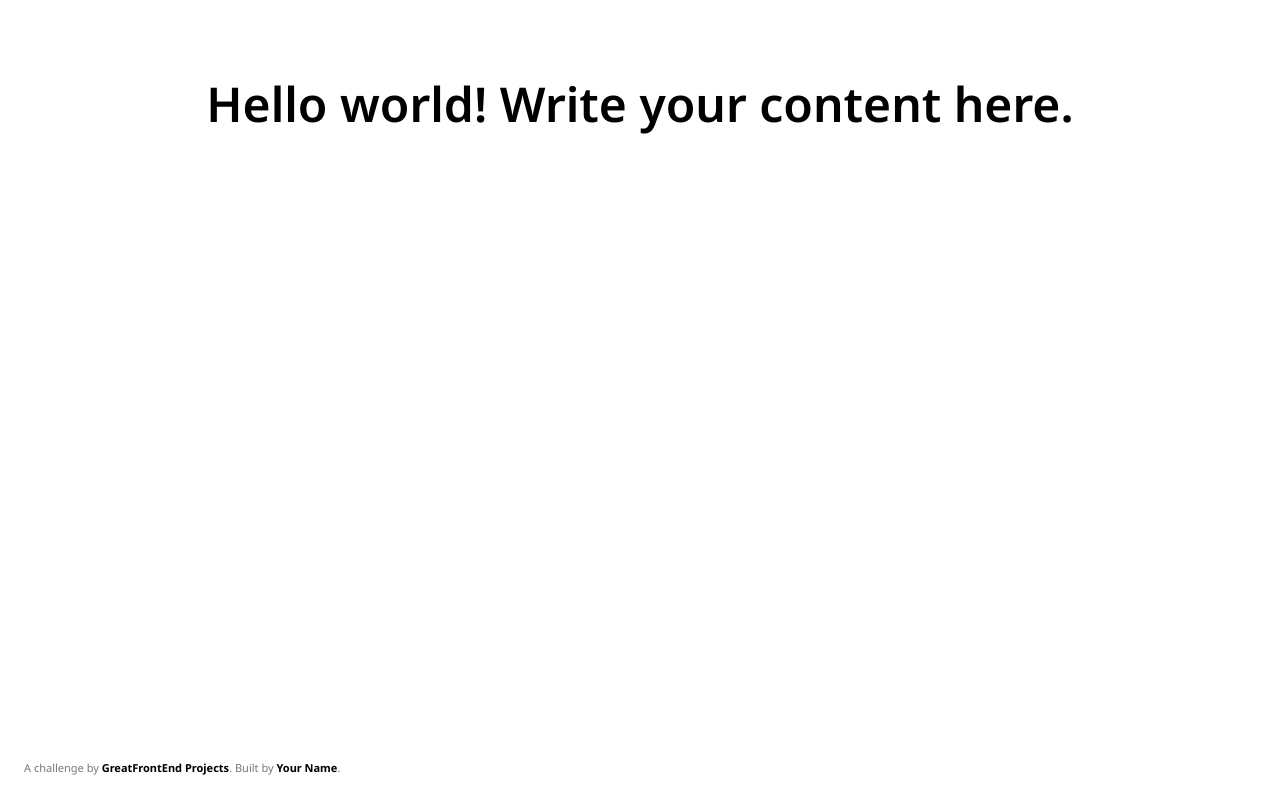
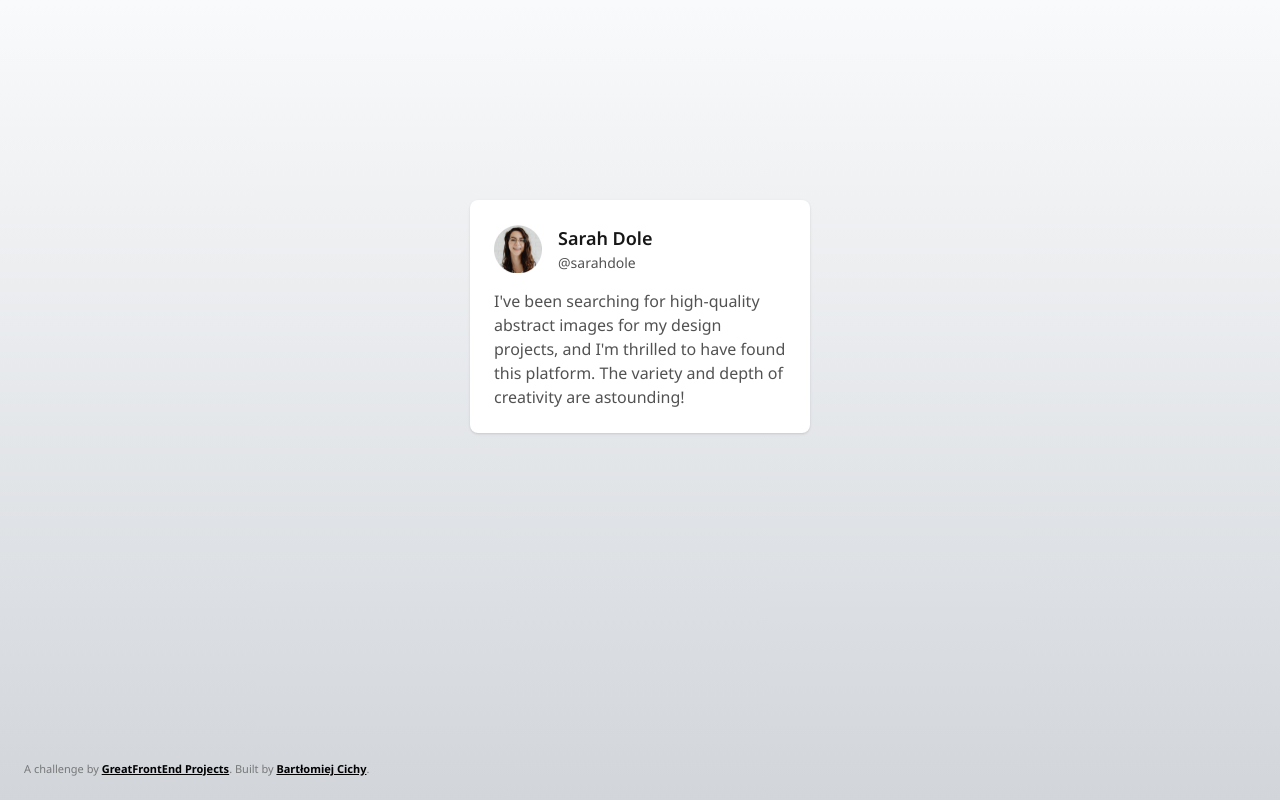
Before and after one commit to VBlackened/testimonial-cards, a plain HTML site: page index.html in a window 1280 px wide. Drawn offline with nearby package versions, Linux system fonts and the light colour scheme.

Commit message:
finished for desktop

```diff
--- a/css/style.css
+++ b/css/style.css
@@ -1,5 +1,3 @@
-/* Put any custom CSS styles here.  */
-/* Be sure to delete the <style> tag in index.html if you want to use this stylesheet. */
 body {
   margin: 0;
   font-family: "Noto Sans", system-ui, -apple-system, BlinkMacSystemFont,
@@ -10,12 +8,70 @@ body {
   -webkit-font-smoothing: antialiased;
   -moz-osx-font-smoothing: grayscale;
   text-rendering: optimizeLegibility;
+
+  background-image: linear-gradient(to bottom, #f9fafb, #d2d6db);
 }
 
 * {
   box-sizing: border-box;
 }
 
+.container {
+  display: flex;
+  flex-direction: column;
+  align-items: center;
+  padding: 200px 0px;
+}
+
+.testimonial-card {
+  width: 340px;
+  display: flex;
+  flex-direction: column;
+  background-color: #ffffff;
+  padding: 24px;
+  border-radius: 8px;
+  box-shadow: 0px 1px 2px -1px rgb(0 0 0 / 0.1), 0px 1px 3px 0 rgb(0 0 0 / 0.1);
+}
+
+.testimonial-card_profile {
+  display: flex;
+  align-items: center;
+  gap: 16px;
+  align-self: stretch;
+}
+
+.testimonial-card_profile img {
+  width: 48px;
+  height: 48px;
+}
+
+.testimonial-card_user-info {
+  display: flex;
+  flex-direction: column;
+  gap: 1px;
+  flex-grow: 1;
+}
+.testimonial-card_profile_name {
+  font-weight: 600;
+  font-size: 18px;
+  line-height: 28px;
+  color: #171717;
+}
+
+.testimonial-card_profile_username {
+  font-weight: 400;
+  font-size: 14px;
+  line-height: 20px;
+  color: #525252;
+}
+
+.testimonial-card p {
+  font-weight: 400;
+  font-size: 16px;
+  line-height: 24px;
+  color: #525252;
+  margin-bottom: 0;
+}
 .credits {
   color: #777;
   position: fixed;
--- a/index.html
+++ b/index.html
@@ -1,6 +1,5 @@
 <!DOCTYPE html>
 <html lang="en">
-  <!-- [Delete this comment] This file is the main file for the challenge. For the most part, you should be editing this file. -->
   <head>
     <meta charset="utf-8" />
     <meta name="viewport" content="width=device-width, initial-scale=1" />
@@ -12,30 +11,25 @@
       rel="stylesheet"
     />
     <link rel="stylesheet" href="css/style.css" />
-
-    <!-- Tailwind CDN allows you to use Tailwind classes immediately in your HTML without any installation steps.
-      If you're not using Tailwind, you may delete the <script> -->
-    <!-- Get started on Tailwind: https://tailwindcss.com/docs/installation/play-cdn -->
-    <script src="https://cdn.tailwindcss.com"></script>
-
     <link rel="icon" href="img/favicon.ico" sizes="any" />
-    <style>
-      /* You may write styles inside this <style> tag or within `css/style.css`. */
-    </style>
   </head>
   <body>
-    <!-- Add your site or application content here -->
-    <h1 class="text-5xl text-center font-semibold pt-20">
-      Hello world! Write your content here.
-    </h1>
-
-    <!-- Sarah Dole
-      @sarahdole
-      I've been searching for high-quality abstract images for my design projects,
-      and I'm thrilled to have found this platform. The variety and depth of creativity are astounding!
-    -->
-
-    <!-- Attribute this challenge to yourself! -->
+    <div class="container">
+      <div class="testimonial-card">
+        <div class="testimonial-card_profile">
+          <img src="img\profile-thumbnail.png" alt="User's profile picture" />
+          <div class="testimonial-card_user-info">
+            <div class="testimonial-card_profile_name">Sarah Dole</div>
+            <div class="testimonial-card_profile_username">@sarahdole</div>
+          </div>
+        </div>
+        <p>
+          I've been searching for high-quality abstract images for my design
+          projects, and I'm thrilled to have found this platform. The variety
+          and depth of creativity are astounding!
+        </p>
+      </div>
+    </div>
     <div class="credits" data-gfe-screenshot-exclude="true">
       A challenge by
       <a
@@ -44,9 +38,9 @@
         >GreatFrontEnd Projects</a
       >. Built by
       <a
-        href="https://www.greatfrontend.com/projects/u/username"
+        href="https://www.greatfrontend.com/projects/u/VBlackened"
         target="_blank"
-        >Your Name</a
+        >Bartłomiej Cichy</a
       >.
     </div>
     <script src="js/index.js"></script>
```
